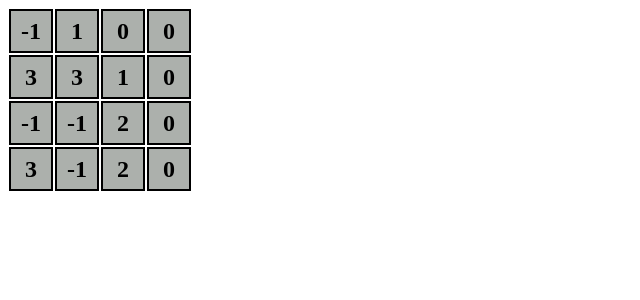
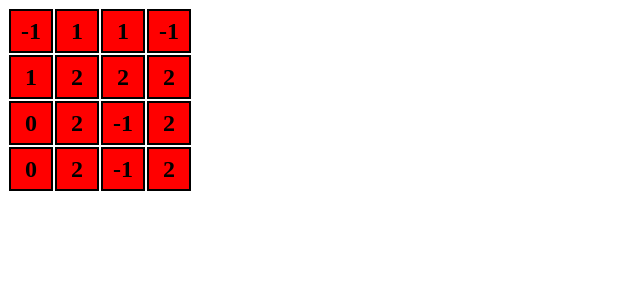
Before and after one commit to Maksim1509/minesweeper-game, a React (Vite) app: page / in a window 1280 px wide. Shown: the top 300 px of the page, without its empty margins (0-640 px from the left). Built offline with nearby package versions, Linux system fonts and the light colour scheme.

Commit message:
feat: add redux

```diff
--- a/package.json
+++ b/package.json
@@ -9,8 +9,11 @@
     "preview": "vite preview"
   },
   "dependencies": {
+    "@reduxjs/toolkit": "^1.9.3",
     "react": "^18.2.0",
-    "react-dom": "^18.2.0"
+    "react-dom": "^18.2.0",
+    "react-redux": "^8.0.5",
+    "redux": "^4.2.1"
   },
   "devDependencies": {
     "@types/react": "^18.0.28",
--- a/src/components/Field/Field.tsx
+++ b/src/components/Field/Field.tsx
@@ -1,16 +1,24 @@
-import React, { useState } from 'react';
-import { createField } from '../../utils';
+import React from 'react';
+import { useAppDispatch, useAppSelector } from '../../hooks/hooks';
+import { openCell } from '../../store/fieldSlice';
 import './Field.scss';
 
 const Field = () => {
-  const [field, setField] = useState(() => createField([4, 4]));
+  const dispatch = useAppDispatch();
+  const { field } = useAppSelector((state) => state);
+
+  const handleClick = (y: number, x: number) => {
+    dispatch(openCell([y, x]));
+  };
+
   const renderField = () =>
-    field.map((row, i) => (
-      <div key={i} className="field__row">
-        {row.map((cell, i) => (
+    field.map((row, y) => (
+      <div key={y} className="field__row">
+        {row.map((cell, x) => (
           <div
-            key={i}
+            key={x}
             className={`field__ceil ${cell.isHide ? 'hide' : ''} ${cell.mark}`}
+            onClick={() => handleClick(y, x)}
           >
             {cell.value}
           </div>
--- /dev/null
+++ b/src/hooks/hooks.ts
@@ -0,0 +1,6 @@
+import { useDispatch, useSelector } from 'react-redux';
+import type { TypedUseSelectorHook } from 'react-redux';
+import type { RootState, AppDispatch } from '../store';
+
+export const useAppDispatch: () => AppDispatch = useDispatch;
+export const useAppSelector: TypedUseSelectorHook<RootState> = useSelector;
--- a/src/main.tsx
+++ b/src/main.tsx
@@ -1,10 +1,14 @@
 import React from 'react';
 import ReactDOM from 'react-dom/client';
+import { Provider } from 'react-redux/es/exports';
+import store from './store';
 import App from './App';
 import './index.scss';
 
 ReactDOM.createRoot(document.getElementById('root') as HTMLElement).render(
   <React.StrictMode>
-    <App />
+    <Provider store={store}>
+      <App />
+    </Provider>
   </React.StrictMode>
 );
--- /dev/null
+++ b/src/store/fieldSlice.ts
@@ -0,0 +1,19 @@
+import { createSlice } from '@reduxjs/toolkit';
+import type { PayloadAction } from '@reduxjs/toolkit';
+import { createField } from '../utils';
+
+const initialState = createField([4, 4]);
+
+const fieldSlice = createSlice({
+  name: 'field',
+  initialState,
+  reducers: {
+    openCell(state, action: PayloadAction<number[]>) {
+      const [y, x] = action.payload;
+      state[y][x].isHide = false;
+    },
+  },
+});
+
+export const { openCell } = fieldSlice.actions;
+export default fieldSlice.reducer;
--- /dev/null
+++ b/src/store/index.ts
@@ -0,0 +1,13 @@
+import { configureStore } from '@reduxjs/toolkit';
+import fieldReducer from './fieldSlice';
+
+const store = configureStore({
+  reducer: {
+    field: fieldReducer,
+  },
+});
+
+export type RootState = ReturnType<typeof store.getState>;
+export type AppDispatch = typeof store.dispatch;
+
+export default store;
--- a/src/utils/index.ts
+++ b/src/utils/index.ts
@@ -5,7 +5,7 @@ export const createField = ([width, height]: [number, number]) => {
   const field = rows.map(() =>
     Array(width)
       .fill(null)
-      .map(() => ({ value: 0, isHide: false, mark: '' }))
+      .map(() => ({ value: 0, isHide: true, mark: '' }))
   );
   console.log(field);
 
```
Also changed, not shown: 1 other file (tests, documents, lock files or other folders).
